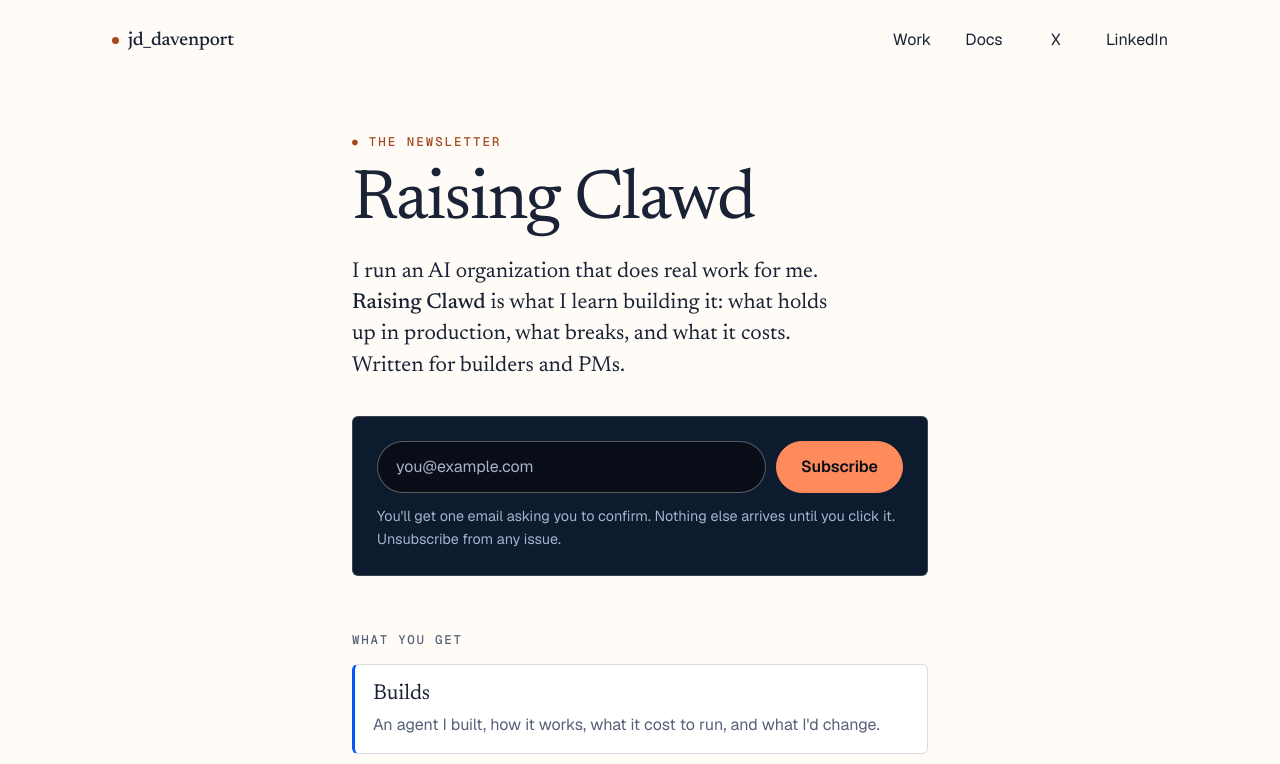
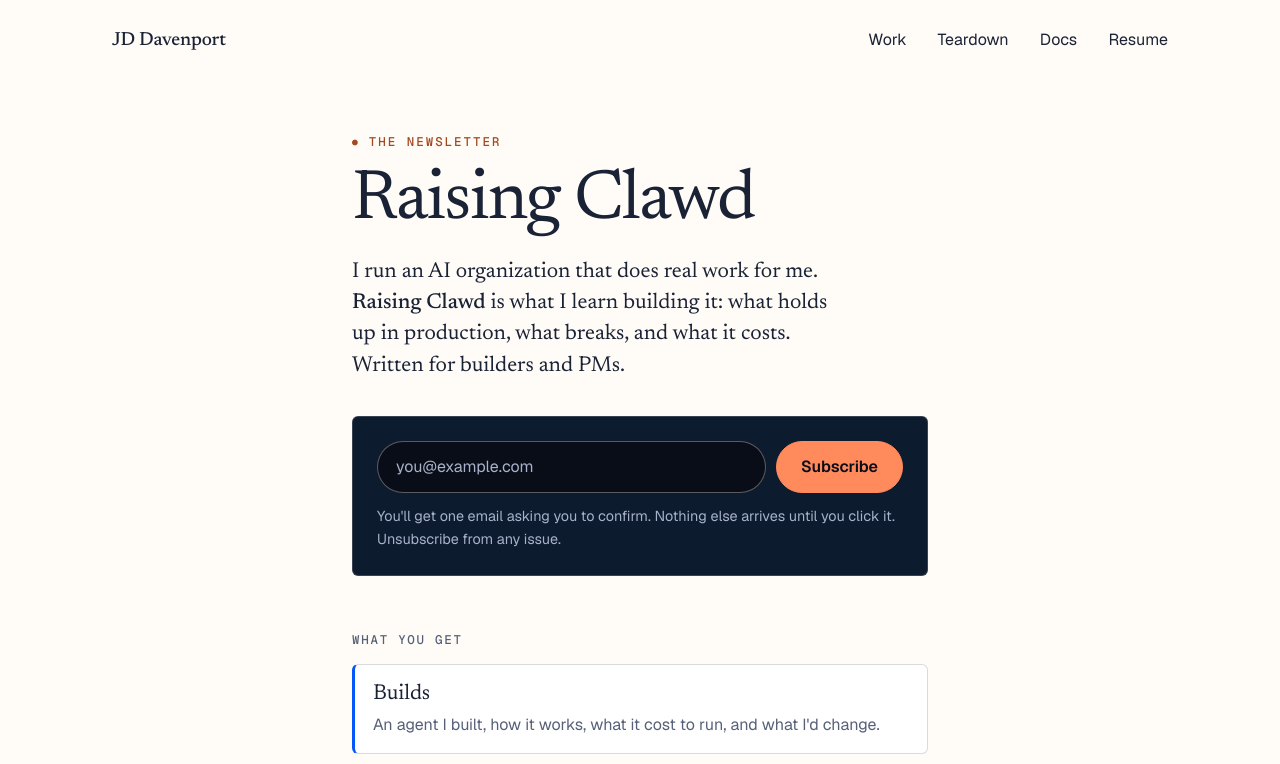
Before and after one commit to jddavenportOpen/jddavenport-site, a plain HTML site: page newsletter.html in a window 1280 px wide. Shown: the top 764 px of the page. Drawn offline with nearby package versions, Linux system fonts and the light colour scheme; a script that the page names is missing.

Commit message:
site: scope .vercelignore to repo root (it was hiding /docs/fundamentals/tools), brain graph wrapper off the Tab order, newsletter header matches home, docs jobs link points at the open source board
Co-Authored-By: Claude Opus 5.5 <noreply@anthropic.com>

```diff
--- a/newsletter.html
+++ b/newsletter.html
@@ -106,12 +106,12 @@ footer a:hover{text-decoration:underline}
 
 <header>
   <div class="container">
-    <a href="/" class="logo"><span class="dot"></span>jd_davenport</a>
+    <a href="/" class="logo">JD Davenport</a>
     <nav class="top-links">
       <a href="/work">Work</a>
+      <a href="/teardown">Teardown</a>
       <a href="/docs/">Docs</a>
-      <a href="https://x.com/theJDDavenport" target="_blank" rel="noopener">X</a>
-      <a href="https://www.linkedin.com/in/jd-davenport/" target="_blank" rel="noopener">LinkedIn</a>
+      <a href="/resume.pdf">Resume</a>
     </nav>
   </div>
 </header>
```
Also changed, not shown: brain.html (+1 -0 lines), docs/builds/byu-ai-foundry/index.html (+1 -1 lines), tools/docs/content/builds/byu-ai-foundry.md (+1 -1 lines), 1 other file.
